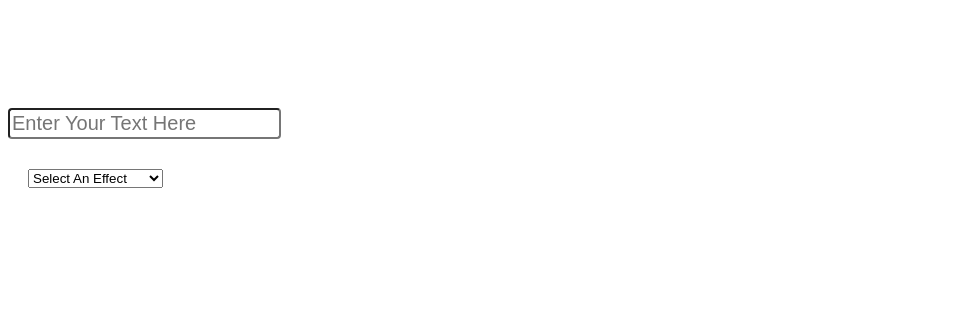
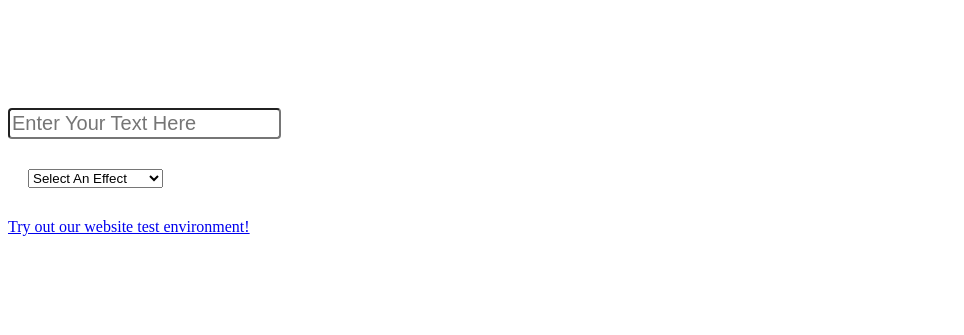
Before and after one commit to MoneyWithWings/Bootcamp1ProjectWeek, a plain HTML site: page index.html in a window 1280 px wide. Shown: the top 335 px of the page, without its empty margins (0-964 px from the left). Drawn offline with Linux system fonts and the light colour scheme.

Commit message:
quick links added

```diff
--- a/index.html
+++ b/index.html
@@ -17,6 +17,7 @@
         <h1 id="displayWord">Enter text!</h1>
         <input type="text" id="input-text-box" oninput="updateInputWord()" placeholder="Enter Your Text Here">
         <section id="display-dropdown"></section>
+        <a href="ThemeBuilder.html">Try out our website test environment!</a>
     </template>
 
 
```
Also changed, not shown: ThemeBuilder.html (+1 -1 lines).
